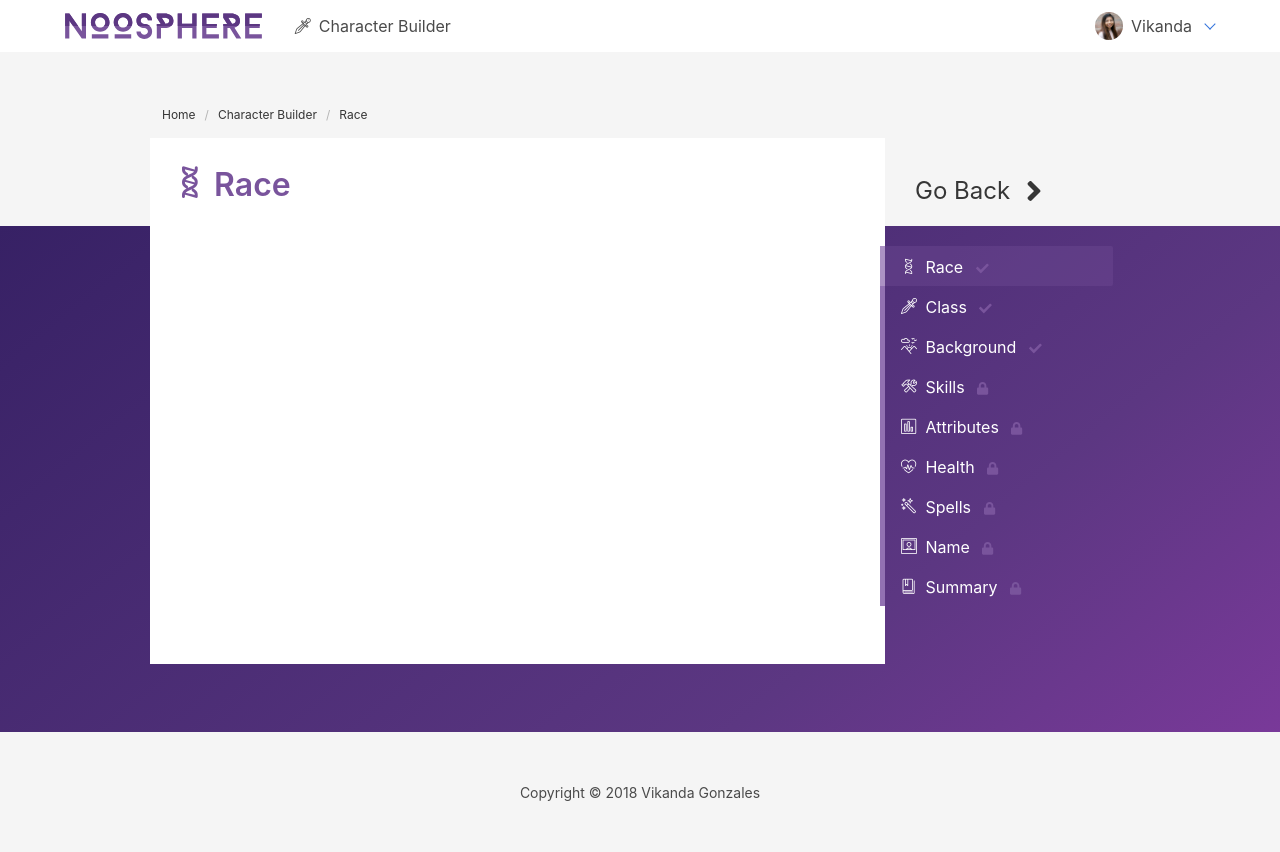
After one commit to vikandagonzales/character-builder, a PHP site: page /race.php in a window 1280 px wide. The commit adds this page. Run offline with PHP 8.4, Linux system fonts and the light colour scheme; some libraries are stand-ins or nearby versions; some web fonts are replaced.

Commit message:
set up basic content page

```diff
--- a/_sass/main.scss
+++ b/_sass/main.scss
@@ -1,30 +1,16 @@
 @charset "utf-8";
 
-// Customization
-
-// You can easily customize Bulma with your own variables.
-// Just uncomment the following block to see the result.
-
-/*
-// 1. Import the initial variables
 @import "../node_modules/bulma/sass/utilities/initial-variables";
 
-// 2. Set your own initial variables
-// Update the blue shade, used for links
-$blue: #06bcef;
-// Add pink and its invert
-$pink: #ff8080;
-$pink-invert: #fff;
-// Update the sans-serif font family
-$family-sans-serif: "Helvetica", "Arial", sans-serif;
+$noo: #5c3782;
+$sphere: #79549c;
 
-// 3. Set the derived variables
-// Use the new pink as the primary color
-$primary: $pink;
-$primary-invert: $pink-invert;
+$primary: $noo;
+$primary-invert: $white;
+$secondary: $sphere;
+$secondary-invert: $white;
 
-// 4. Import the rest of Bulma
-*/
+//$family-sans-serif: "Helvetica", "Arial", sans-serif;
 
 @import "../node_modules/bulma/bulma";
 @import "theme";
--- a/_sass/theme.scss
+++ b/_sass/theme.scss
@@ -1,5 +1,3 @@
-
-
 a {
   transition: all 300ms ease;
 }
@@ -19,7 +17,7 @@ nav.navbar {
   }
 }
 
-section#character {
+section#character-cards {
 
   div.card-content p {
     margin-bottom: 0;
@@ -46,6 +44,99 @@ section#character {
 
       @media (max-width: 768px) {
         margin: auto 0;
+      }
+    }
+  }
+}
+
+section#character-options {
+
+  div#character-breadcrumbs {
+
+    div.hero-body {
+      padding-bottom: 1.25rem;
+    }
+
+    .breadcrumb li + li::before {
+      color: $grey-light;
+    }
+  }
+
+  div.content-box {
+    background-color: $white;
+  }
+
+  div#character-title {
+
+    div.content-box {
+      min-height: 100px;
+
+      h1 {
+        color: $secondary;
+        margin: 1rem .75rem;
+      }
+    }
+
+    div.content-home {
+      display: flex;
+      align-items: flex-end;
+
+      a.button {
+        background-color: transparent;
+        border: 0;
+        margin-bottom: .5rem;
+
+        &:hover {
+          color: $secondary;
+        }
+
+        span.icon {
+          font-size: 2rem;
+          margin-left: 0;
+        }
+      }
+    }
+  }
+
+  div#character-content {
+    padding-bottom: 5rem;
+
+    div.content-box {
+      min-height: 450px;
+    }
+
+    div.content-links {
+      margin-left: -5px;
+      padding-left: 0;
+      padding-top: 2rem;
+
+      li {
+        border-left: 5px solid lighten($secondary,10%);
+        transition: all 300ms ease;
+      }
+
+      li.is-active {
+        border-color: lighten($secondary,20%);
+
+        a {
+          background-color: transparentize($secondary,.7);
+          border-radius: 0 2px 2px 0;
+        }
+      }
+
+      a:hover {
+        background-color: transparent;
+        color: lighten($secondary,30%);
+      }
+
+      span.icon{
+        padding: .5rem;
+      }
+
+      span.lock {
+        color: $secondary;
+        font-size: .8rem;
+        padding-left: .5rem;
       }
     }
   }
--- a/header.php
+++ b/header.php
@@ -1,5 +1,5 @@
 <!DOCTYPE html>
-<html>
+<html class="has-navbar-fixed-top">
   <head>
     <meta charset="utf-8">
     <meta http-equiv="X-UA-Compatible" content="IE=edge">
--- a/index.php
+++ b/index.php
@@ -2,7 +2,7 @@
 
 <?php include 'nav.php';?>
 
-<section id="character" class="hero is-medium is-dark is-bold">
+<section id="character-cards" class="hero is-medium is-dark is-bold">
   <div class="hero-body">
     <div class="container">
       <div class="columns">
@@ -29,9 +29,9 @@
             </a>
             <a class="button is-light is-medium" href="#">
               <span class="icon is-small">
-                <i class="fas fa-redo"></i>
+                <i class="fas fa-file"></i>
               </span>
-              <span class="is-hidden-mobile">Reset</span>
+              <span class="is-hidden-mobile">Start Over</span>
             </a>
           </div>
         </div>
--- /dev/null
+++ b/race.php
@@ -0,0 +1,162 @@
+<?php include 'header.php';?>
+
+<?php include 'nav.php';?>
+
+<section id="character-options">
+  <div id="character-breadcrumbs" class="hero is-light">
+    <div class="hero-body">
+      <div class="container">
+        <div class="columns">
+          <div class="column is-10-desktop is-offset-1-desktop">
+            <nav class="breadcrumb is-small" aria-label="breadcrumbs">
+              <ul>
+                <li><a>Home</a></li>
+                <li><a href="#">Character Builder</a></li>
+                <li class="is-active"><a href="#" aria-current="page">Race</a></li>
+              </ul>
+            </nav>
+          </div>
+        </div>
+      </div>
+    </div>
+  </div>
+
+  <div id="character-title" class="hero is-light">
+    <div class="container">
+      <div class="columns">
+        <div class="column is-10-desktop is-offset-1-desktop">
+
+          <div class="columns">
+
+            <div class="column is-9 content-box">
+              <h1 class="title">
+                <span class="lnr-dna"></span>
+                Race
+              </h1>
+            </div>
+
+            <div class="column is-3 content-home">
+              <a class="button is-large">
+                <span>Go Back</span>
+                <span class="icon">
+                  <i class="fas fa-angle-right"></i>
+                </span>
+              </a>
+            </div>
+
+          </div>
+        </div>
+      </div>
+
+    </div>
+  </div>
+
+  <div id="character-content" class="hero is-primary is-bold">
+    <div class="container">
+      <div class="columns">
+        <div class="column is-10-desktop is-offset-1-desktop">
+
+          <div class="columns">
+
+            <div class="column is-9 content-box">
+
+            </div>
+
+            <div class="column is-3 content-links">
+              <aside class="menu">
+                <ul class="menu-list">
+                  <li class="is-active">
+                    <a>
+                      <span class="icon lnr-dna"></span>
+                      Race
+                      <span class="lock">
+                        <i class="fas fa-check"></i>
+                      </span>
+                    </a>
+                  </li>
+                  <li>
+                    <a>
+                      <span class="icon lnr-dagger"></span>
+                      Class
+                      <span class="lock">
+                        <i class="fas fa-check"></i>
+                      </span>
+                    </a>
+                  </li>
+                  <li>
+                    <a>
+                      <span class="icon lnr-landscape"></span>
+                      Background
+                      <span class="lock">
+                        <i class="fas fa-check"></i>
+                      </span>
+                    </a>
+                  </li>
+                  <li>
+                    <a>
+                      <span class="icon lnr-hammer-wrench"></span>
+                      Skills
+                      <span class="lock">
+                        <i class="fas fa-lock"></i>
+                      </span>
+                    </a>
+                  </li>
+                  <li>
+                    <a>
+                      <span class="icon lnr-chart-bars"></span>
+                      Attributes
+                      <span class="lock">
+                        <i class="fas fa-lock"></i>
+                      </span>
+                    </a>
+                  </li>
+                  <li>
+                    <a>
+                      <span class="icon lnr-heart-pulse"></span>
+                      Health
+                      <span class="lock">
+                        <i class="fas fa-lock"></i>
+                      </span>
+                    </a>
+                  </li>
+                  <li>
+                    <a>
+                      <span class="icon lnr-magic-wand"></span>
+                      Spells
+                      <span class="lock">
+                        <i class="fas fa-lock"></i>
+                      </span>
+                    </a>
+                  </li>
+                  <li>
+                    <a>
+                      <span class="icon lnr-portrait"></span>
+                      Name
+                      <span class="lock">
+                        <i class="fas fa-lock"></i>
+                      </span>
+                    </a>
+                  </li>
+                  <li>
+                    <a>
+                      <span class="icon lnr-bookmark"></span>
+                      Summary
+                      <span class="lock">
+                        <i class="fas fa-lock"></i>
+                      </span>
+                    </a>
+                  </li>
+                </ul>
+              </aside>
+            </div>
+
+          </div>
+        </div>
+      </div>
+
+    </div>
+
+  </div>
+</section>
+
+<?php include 'footer.php';?>
```
Also changed, not shown: css/main.css.
